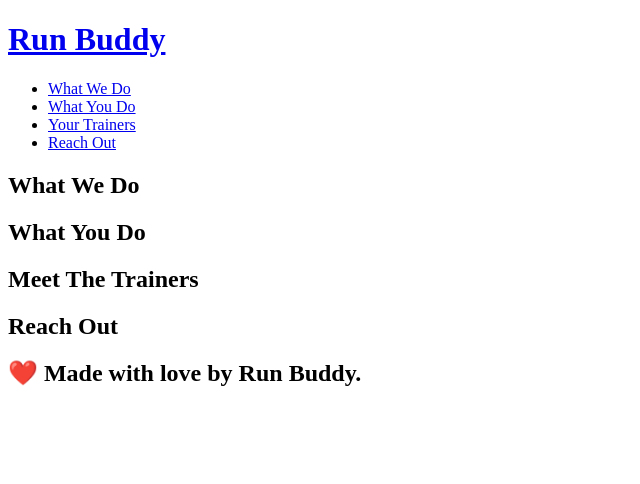
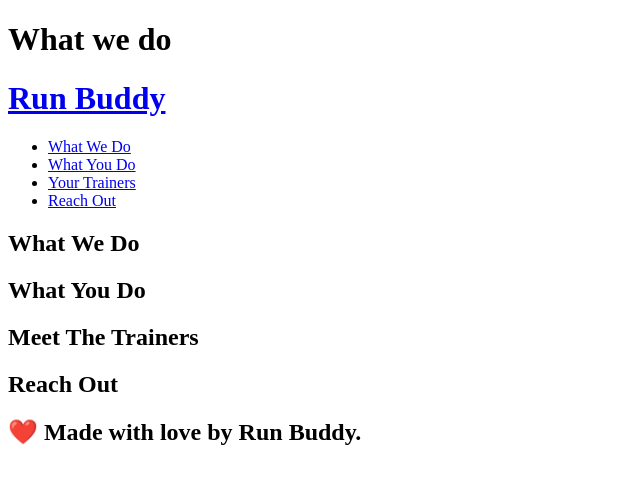
Before and after one commit to evelinayoung/run-buddy, a plain HTML site: page index.html in a window 1280 px wide. Shown: the whole page, without its empty margins (0-640 px from the left). Drawn offline with Linux system fonts and the light colour scheme.

```diff
--- a/index.html
+++ b/index.html
@@ -4,7 +4,7 @@
     <head><meta charset="UTF-8" />
     <title>Run Buddy</title>
 </head>
-
+<h1>What we do</h1>
 </html>
 <!-- navigation -->
 <header>
```
